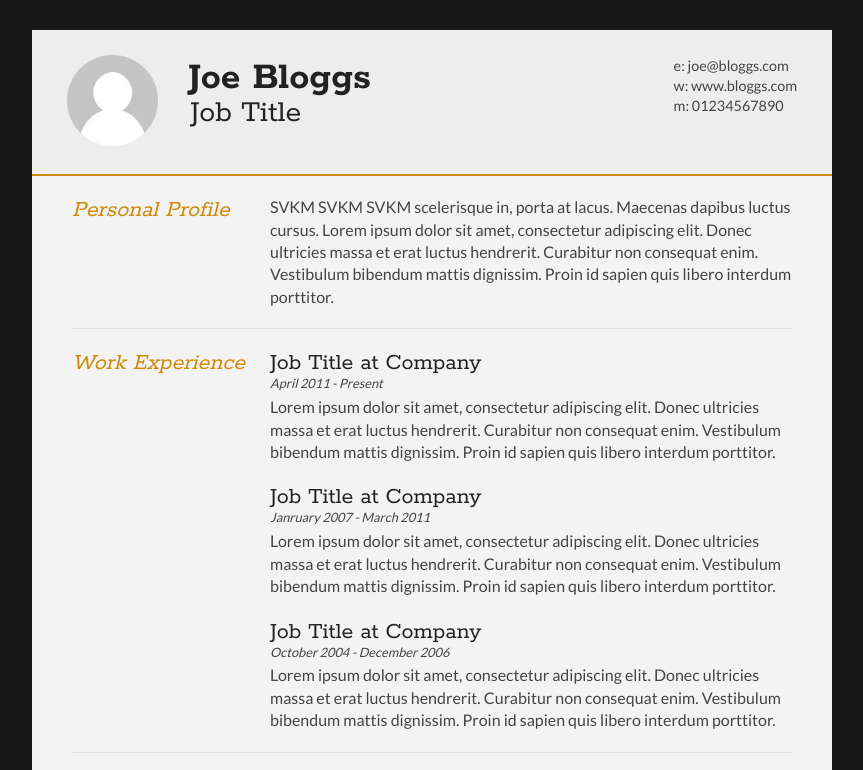
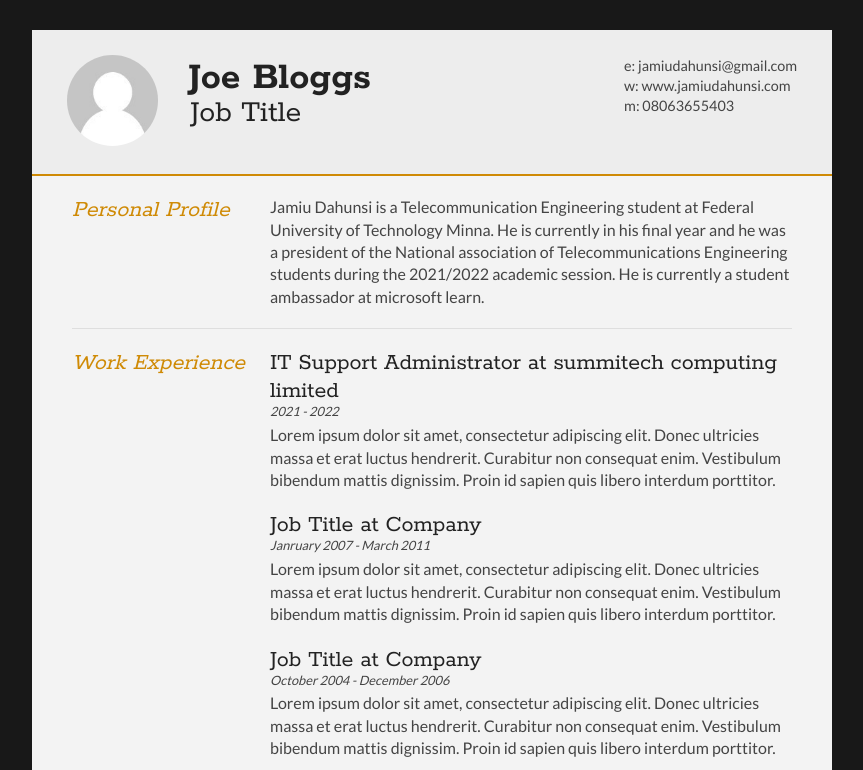
Before and after one commit to JamiuDahunsi/first-repo, a plain HTML site: page index.html in a window 1280 px wide. Shown: the top 770 px of the page, without its empty margins (208-1071 px from the left). Drawn offline with Linux system fonts and the light colour scheme.

Commit message:
Update index.html

```diff
--- a/index.html
+++ b/index.html
@@ -28,9 +28,9 @@
 
 		<div id="contactDetails" class="quickFade delayFour">
 			<ul>
-				<li>e: <a href="mailto:joe@bloggs.com" target="_blank">joe@bloggs.com</a></li>
-				<li>w: <a href="http://www.bloggs.com">www.bloggs.com</a></li>
-				<li>m: 01234567890</li>
+				<li>e: <a href="mailto:jamiudahunsi@gmail.com" target="_blank">jamiudahunsi@gmail.com</a></li>
+				<li>w: <a href="http://www.bloggs.com">www.jamiudahunsi.com</a></li>
+				<li>m: 08063655403</li>
 			</ul>
 		</div>
 		<div class="clear"></div>
@@ -44,7 +44,11 @@
 				</div>
 
 				<div class="sectionContent">
-					<p>SVKM SVKM SVKM scelerisque in, porta at lacus. Maecenas dapibus luctus cursus. Lorem ipsum dolor sit amet, consectetur adipiscing elit. Donec ultricies massa et erat luctus hendrerit. Curabitur non consequat enim. Vestibulum bibendum mattis dignissim. Proin id sapien quis libero interdum porttitor.</p>
+					<p>Jamiu Dahunsi is a Telecommunication Engineering student at Federal University of Technology Minna.
+						He is currently in his final year and he was a president of the National association of Telecommunications
+						Engineering students
+						during the 2021/2022 academic session.  He is currently a student ambassador at microsoft learn.
+						</p>
 				</div>
 			</article>
 			<div class="clear"></div>
@@ -58,8 +62,8 @@
 
 			<div class="sectionContent">
 				<article>
-					<h2>Job Title at Company</h2>
-					<p class="subDetails">April 2011 - Present</p>
+					<h2>IT Support Administrator at summitech computing limited</h2>
+					<p class="subDetails">2021 - 2022</p>
 					<p>Lorem ipsum dolor sit amet, consectetur adipiscing elit. Donec ultricies massa et erat luctus hendrerit. Curabitur non consequat enim. Vestibulum bibendum mattis dignissim. Proin id sapien quis libero interdum porttitor.</p>
 				</article>
 
```
